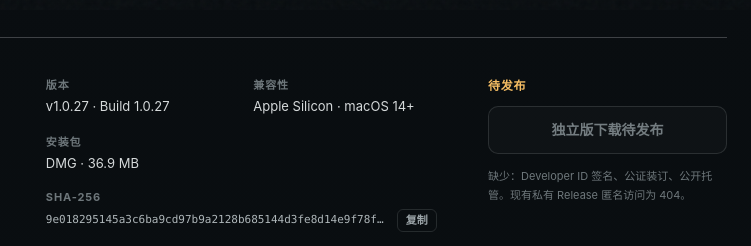
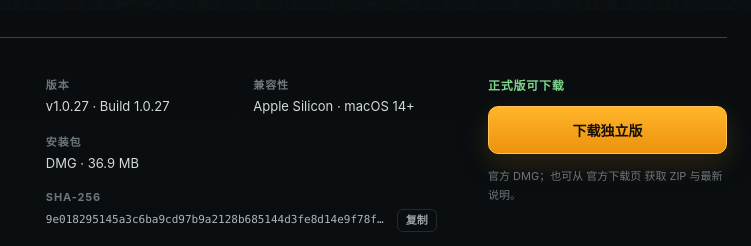
Before and after one commit to foxmuldery/apppages, a plain HTML site: page tusun-independent-tools/index.html in a window 1280 px wide. Shown: the part 790-1036 px from the top of the page, 529-1280 px from the left. Drawn offline with Linux system fonts and the light colour scheme.

Commit message:
Publish screenplay standalone download

```diff
--- a/tusun-independent-tools/index.html
+++ b/tusun-independent-tools/index.html
@@ -62,9 +62,9 @@
             <div><dt>发行信任</dt><dd class="warning">ad-hoc 签名 · 未公证</dd></div>
           </dl>
           <div class="release-action">
-            <span class="status pending">待发布</span>
-            <button class="download-button" type="button" disabled>独立版下载待发布</button>
-            <p>缺少：Developer ID 签名、公证装订、公开托管。现有私有 Release 匿名访问为 404。</p>
+            <span class="status available">正式版可下载</span>
+            <a class="download-button available-button" href="https://github.com/foxmuldery/tusun-screenplay-tool/releases/download/v1.0.27/Tusun-Screenplay-Editor-Mac-arm64-v1.0.27.dmg" download>下载独立版</a>
+            <p>官方 DMG；也可从 <a href="https://juben.bianjuziyuan.com/download/">官方下载页</a> 获取 ZIP 与最新说明。</p>
           </div>
         </article>
 
```
Also changed, not shown: 1 other file.
